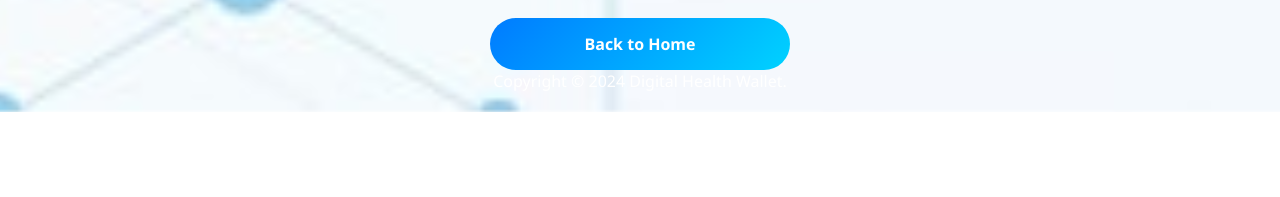
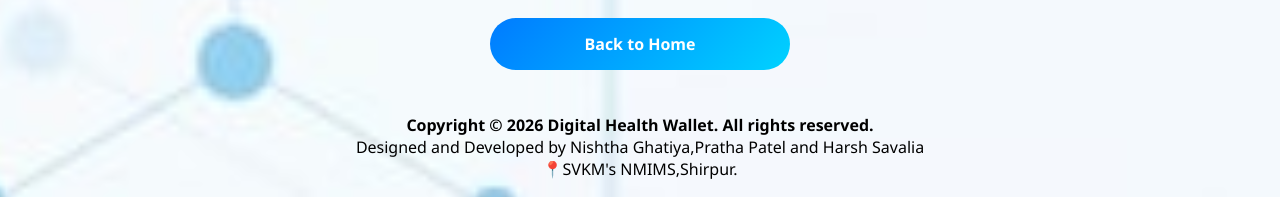
Before and after one commit to Harsh-2111/trial-health-app, a plain HTML site: page client.html in a window 1280 px wide. Shown: the part 3158-3355 px from the top of the page. Before the commit the page ends 3270 px from the top, so only its background shows below. Drawn offline with nearby package versions, Linux system fonts and the light colour scheme.

Commit message:
Update client.html

```diff
--- a/client.html
+++ b/client.html
@@ -54,6 +54,8 @@
     </div>
 
     <button onclick="window.location.href='index.html'">Back to Home</button>
-    <footer><center><font size="3" color="white">Copyright © 2024 Digital Health Wallet.</font></center></footer>
+    <br><br>
+    <footer><center><b><font style="color: black;">Copyright © 2026 Digital Health Wallet. All rights reserved.</b></center></footer>
+        Designed and Developed by Nishtha Ghatiya,Pratha Patel and Harsh Savalia<br><center> 📍SVKM's NMIMS,Shirpur.</center>
 </body>
 </html>
```
